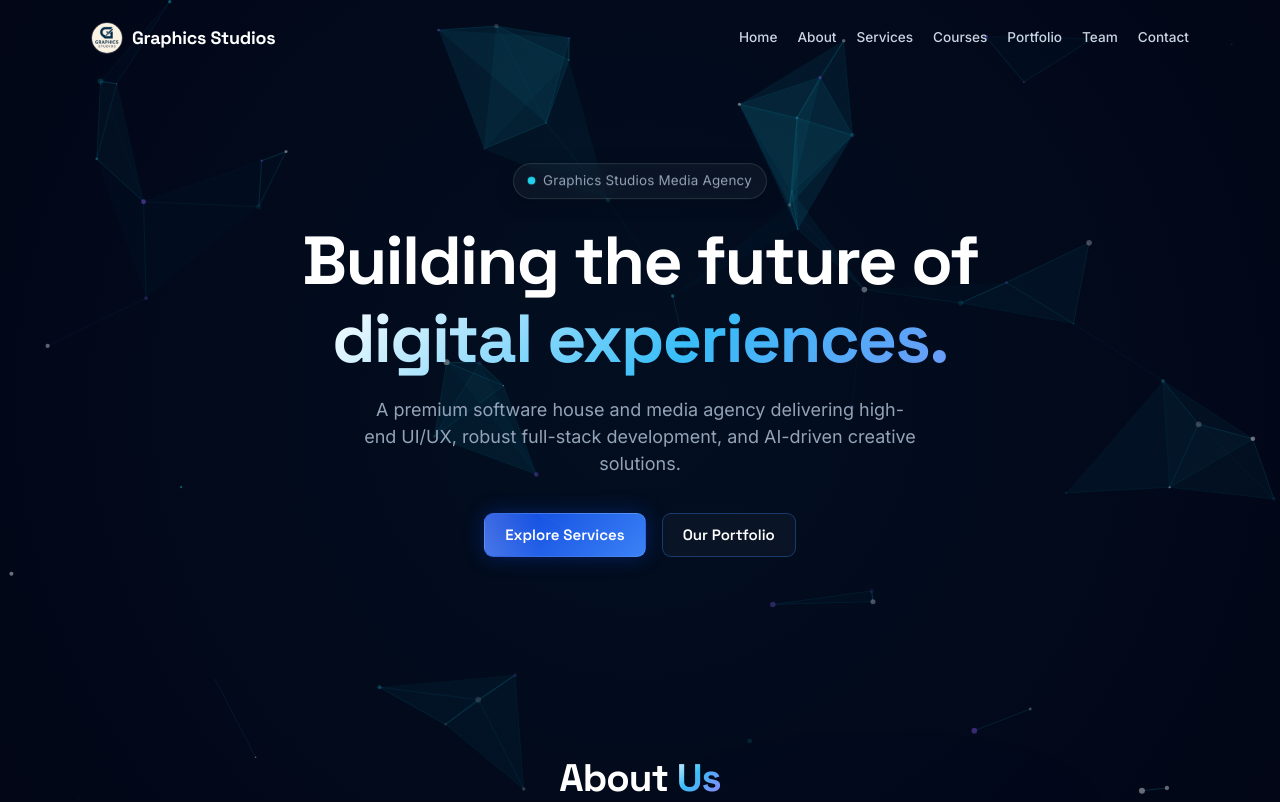
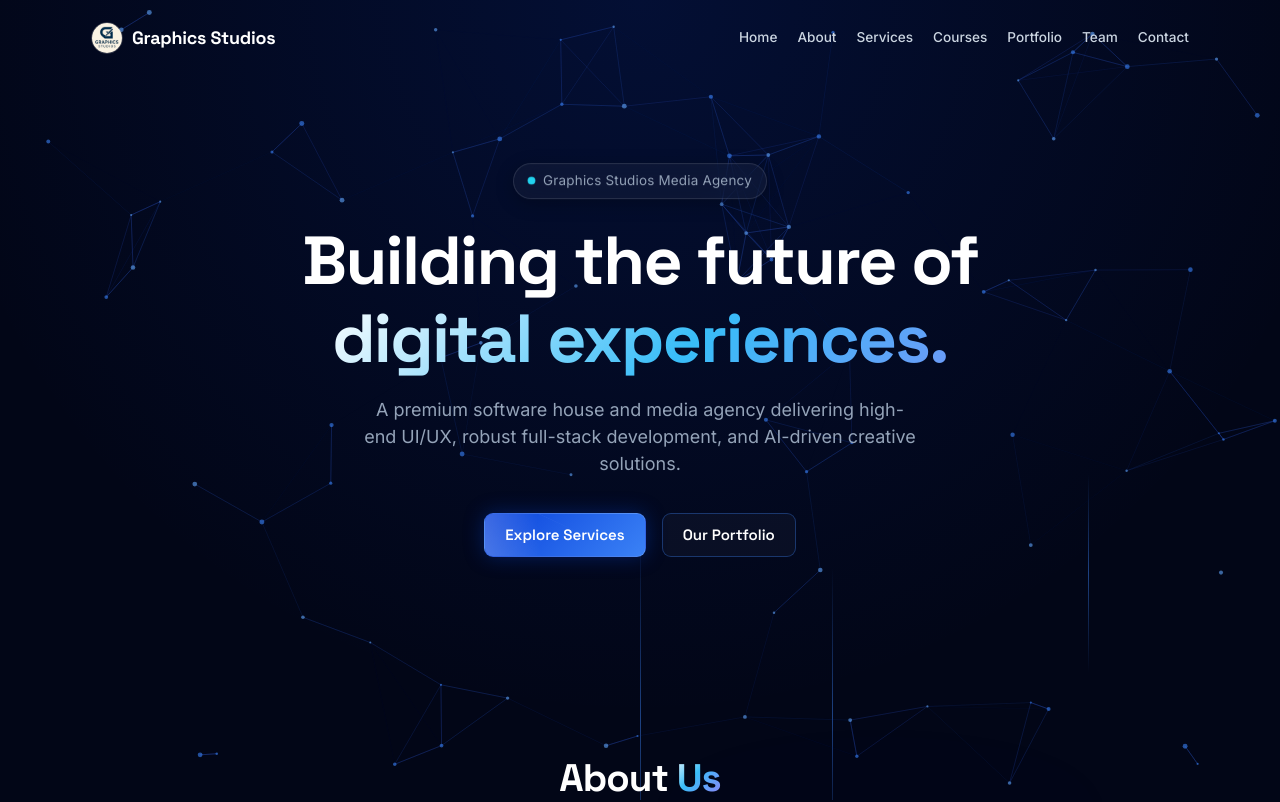
Before and after one commit to AliAhmad0a/Graphics-Studios, a React (Vite) app: page / in a window 1280 px wide. Shown: the top 802 px of the page. Built offline with nearby package versions, Linux system fonts and the light colour scheme.

Commit message:
feat: switch to AnimatedSoftwareBackground to include 3D grid animation

```diff
--- a/src/App.jsx
+++ b/src/App.jsx
@@ -16,7 +16,7 @@ import Footer from './components/Footer';
 import CustomCursor from './components/CustomCursor';
 import Loader from './components/Loader';
 
-const AnimatedBackground = lazy(() => import('./components/AnimatedBackground'));
+const AnimatedSoftwareBackground = lazy(() => import('./components/AnimatedSoftwareBackground'));
 
 function App() {
   const [loading, setLoading] = useState(true);
@@ -32,7 +32,7 @@ function App() {
         {loading && <Loader />}
       </AnimatePresence>
       <Suspense fallback={null}>
-        <AnimatedBackground />
+        <AnimatedSoftwareBackground />
       </Suspense>
       <div className="app-container">
         <CustomCursor />
--- a/src/components/AnimatedSoftwareBackground.jsx
+++ b/src/components/AnimatedSoftwareBackground.jsx
@@ -10,7 +10,7 @@ const AnimatedSoftwareBackground = () => {
     return (
         <div style={{
             position: 'fixed', top: 0, left: 0, width: '100%', height: '100%',
-            zIndex: -2, overflow: 'hidden', pointerEvents: 'none', background: '#020617'
+            zIndex: 0, overflow: 'hidden', pointerEvents: 'none', background: '#020617'
         }}>
             {/* Deep Navy Gradient */}
             <div style={{
```
